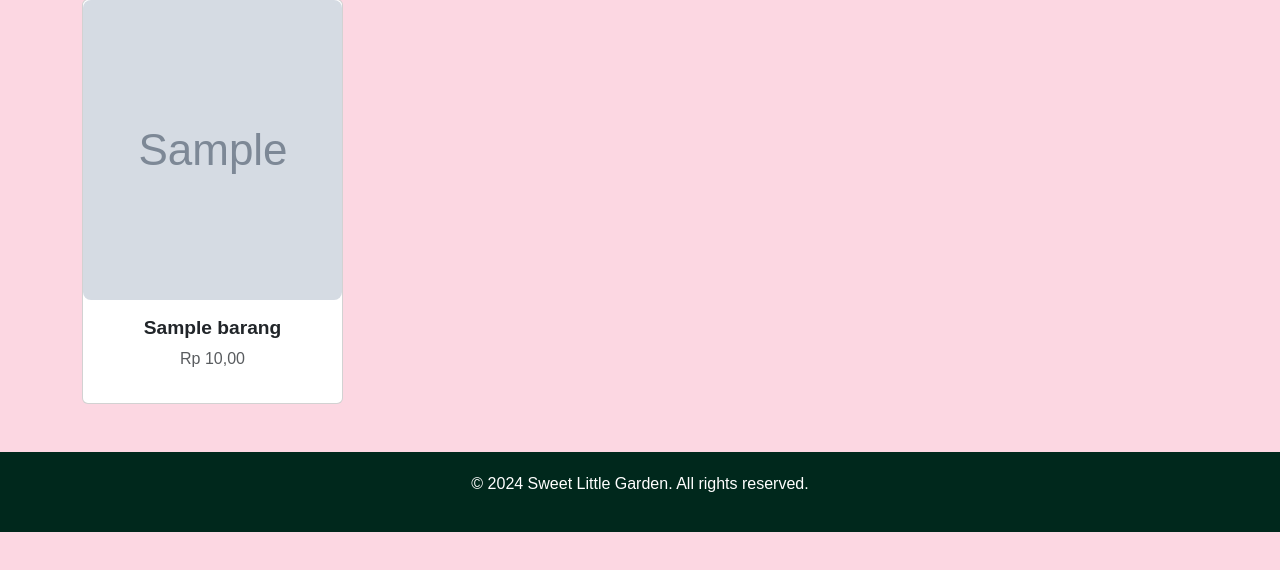
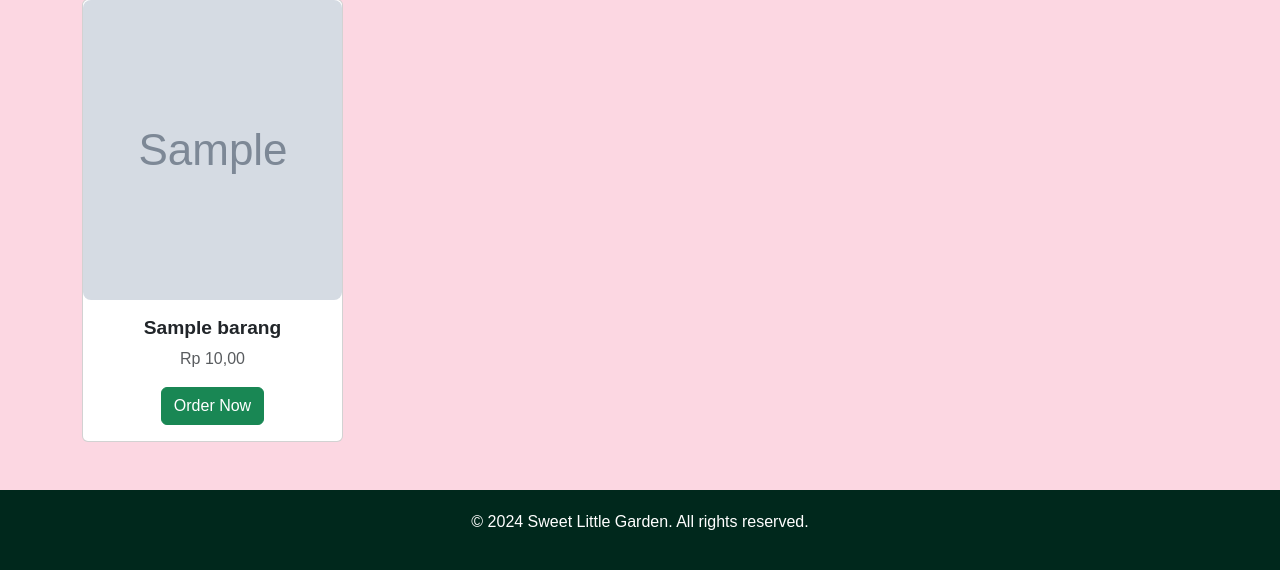
Before and after one commit to JaJett/pblflower, a PHP site: page / in a window 1280 px wide. Shown: the part 751-1321 px from the top of the page. Before the commit the page ends 1283 px from the top, so only its background shows below. Run offline with PHP 8.4, Linux system fonts and the light colour scheme; tables that the repository leaves empty or names only in its code hold one stand-in row (values such as "Sample post"); grey boxes marked "Sample" are stand-in pictures.

Commit message:
update order di index

```diff
--- a/index.php
+++ b/index.php
@@ -174,6 +174,9 @@
                         <div class="card-body text-center">
                             <h5 class="card-title">' . htmlspecialchars($product['nama']) . '</h5>
                             <p class="text-muted">Rp ' . number_format($product['harga'], 2, ',', '.') . '</p>
+                            <a href="proses/order.php?foto=' . urlencode($product['foto']) . '&kode=' . urlencode($product['nama']) . '" class="btn btn-success">
+                                Order Now
+                            </a>
                         </div>
                     </div>
                 </div>
```
